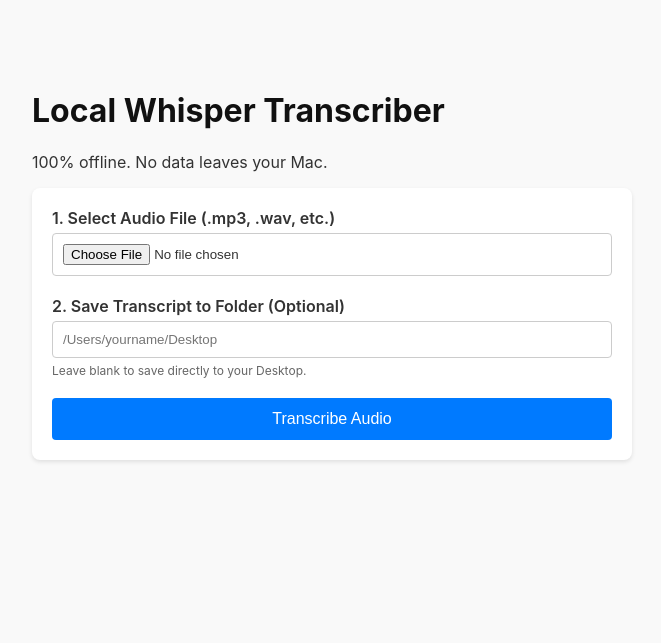
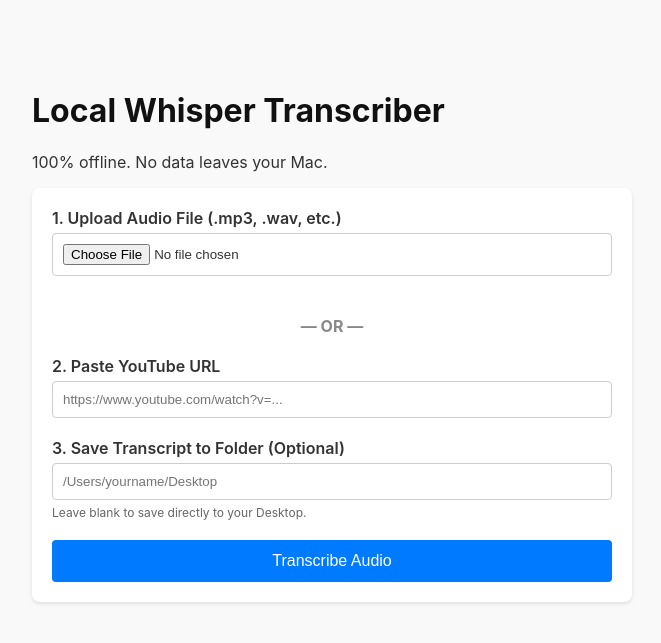
Before and after one commit to Karlo-I/mp3_transcriber, a Flask app: page / in a window 1280 px wide. Shown: the top 643 px of the page, without its empty margins (308-969 px from the left). Run offline with Flask 3, Linux system fonts and the light colour scheme.

Commit message:
new feature: direct link to a video source like youtube

```diff
--- a/app.py
+++ b/app.py
@@ -3,13 +3,14 @@ import uuid
 import subprocess
 import whisper
 import torch
+import yt_dlp
 from flask import Flask, request, render_template
 from werkzeug.utils import secure_filename
 from urllib.parse import quote
 
 app = Flask(__name__)
 
-# Create a temporary folder to hold uploaded files during processing
+# Create a temporary folder to hold uploaded/downloaded files
 UPLOAD_FOLDER = 'temp_uploads'
 os.makedirs(UPLOAD_FOLDER, exist_ok=True)
 
@@ -25,18 +26,54 @@ def index():
 
 @app.route('/transcribe', methods=['POST'])
 def transcribe():
-    # 1. Handle the uploaded file
-    if 'audio_file' not in request.files:
-        return "Error: No file part in the request."
+    youtube_url = request.form.get('youtube_url', '').strip()
+    file = request.files.get('audio_file')
 
-    file = request.files['audio_file']
-    if file.filename == '':
-        return "Error: No file selected."
+    temp_filepath = os.path.join(UPLOAD_FOLDER, f"temp_{uuid.uuid4()}")
+    actual_audio_path = None
+
+    # 1. Determine the source of the audio
+    if youtube_url: # This works on any video-sharing platform as well
+        print(f"Downloading audio from YouTube...")
+
+        # This function updates the terminal with download progress
+        def progress_hook(d):
+            if d['status'] == 'downloading':
+                # \r moves the cursor to the start of the line to update it
+                percent = d.get('_percent_str', 'Unknown')
+                speed = d.get('_speed_str', 'Unknown')
+                print(f"\rDownloading: {percent} | Speed: {speed}", end='', flush=True)
+            elif d['status'] == 'finished':
+                print("\nDownload complete! Extracting audio...")
+
+        try:
+            ydl_opts = {
+                'format': 'bestaudio/best',
+                'outtmpl': temp_filepath,
+                'postprocessors': [{
+                    'key': 'FFmpegExtractAudio',
+                    'preferredcodec': 'mp3',
+                    'preferredquality': '192',
+                }],
+                'progress_hooks': [progress_hook], # <--- This adds the progress bar!
+                'no_warnings': True # Hides the Python 3.10 warning
+            }
+            with yt_dlp.YoutubeDL(ydl_opts) as ydl:
+                ydl.download([youtube_url])
+            actual_audio_path = temp_filepath + '.mp3'
+        except Exception as e:
+            return f"Error downloading YouTube video: {str(e)}"
+
+    elif file and file.filename != '':
+        # Handle standard file upload
+        temp_filename = f"{temp_filepath}_{secure_filename(file.filename)}"
+        actual_audio_path = os.path.join(UPLOAD_FOLDER, temp_filename)
+        file.save(actual_audio_path)
+    else:
+        return "Error: Please provide either a YouTube URL or upload an audio file."
 
     # 2. Handle the save directory
     save_dir = request.form.get('save_path', '').strip()
-
-    # Default to Desktop if left blank
     if not save_dir:
         save_dir = os.path.expanduser("~/Desktop")
     else:
@@ -45,19 +82,14 @@ def transcribe():
     if not os.path.isdir(save_dir):
         return f"Error: The folder '{save_dir}' does not exist. Please check the path."
 
-    # 3. Save the uploaded file temporarily
-    temp_filename = f"temp_{uuid.uuid4()}_{secure_filename(file.filename)}"
-    temp_filepath = os.path.join(UPLOAD_FOLDER, temp_filename)
-    file.save(temp_filepath)
+    try:
+        # 3. Transcribe the audio
+        print(f"Transcribing... (Check terminal for progress)")
+        result = model.transcribe(actual_audio_path, verbose=True)
 
-    try:
-        # 4. Transcribe the audio
-        print(f"Transcribing {file.filename}... (Check terminal for progress)")
-        result = model.transcribe(temp_filepath, verbose=True)
-
-        # 5. Save the text file to the user's chosen directory with timestamps
-        original_name = os.path.splitext(secure_filename(file.filename))[0]
-        output_filename = f"{original_name}_transcript.txt"
+        # 4. Save the text file with timestamps
+        source_name = "youtube_transcript" if youtube_url else os.path.splitext(secure_filename(file.filename))[0]
+        output_filename = f"{source_name}_transcript.txt"
         output_filepath = os.path.join(save_dir, output_filename)
 
         with open(output_filepath, "w", encoding="utf-8") as f:
@@ -66,12 +98,10 @@ def transcribe():
                 text = segment["text"].strip()
                 f.write(f"[{start_time}] {text}\n\n")
 
-        # 6. Create secure links to our new backend routes
-        # We use urllib.parse.quote to safely handle spaces in file paths
+        # 5. Create secure links
         folder_link = f"/open_folder?path={quote(save_dir)}"
         file_link = f"/open_file?path={quote(output_filepath)}"
 
-        # 7. Return the success page with clickable buttons
         return f"""
         <!DOCTYPE html>
         <html>
@@ -91,7 +121,7 @@ def transcribe():
 
             <div style="margin-top: 30px;">
                 <a href="{folder_link}" class="btn">📁 Open Folder in Finder</a>
-                <a href="{file_link}" class="btn btn-secondary"> Open Text File</a>
+                <a href="{file_link}" class="btn btn-secondary">📄 Open Text File</a>
             </div>
 
             <br><br>
@@ -104,18 +134,16 @@ def transcribe():
         return f"Error during transcription: {str(e)}"
 
     finally:
-        # 8. Clean up the temporary audio file to save space
-        if os.path.exists(temp_filepath):
-            os.remove(temp_filepath)
+        # 6. Clean up temporary files
+        if actual_audio_path and os.path.exists(actual_audio_path):
+            os.remove(actual_audio_path)
 
-# --- NEW ROUTES TO OPEN FILES/FOLDERS USING MACOS NATIVE COMMANDS ---
-
+# --- ROUTES TO OPEN FILES/FOLDERS ---
 @app.route('/open_folder')
 def open_folder():
     path = request.args.get('path', '')
     path = os.path.expanduser(path)
     if os.path.isdir(path):
-        # 'open' is the macOS command to open Finder
         subprocess.Popen(['open', path])
     return f"Opening folder... <br><br><a href='/'>← Back to Home</a>"
 
@@ -124,14 +152,11 @@ def open_file():
     path = request.args.get('path', '')
     path = os.path.expanduser(path)
     if os.path.isfile(path):
-        # 'open' will open the file in your default text editor (TextEdit)
         subprocess.Popen(['open', path])
     return f"Opening file... <br><br><a href='/'>← Back to Home</a>"
 
 # --- HELPER FUNCTIONS ---
-
 def format_timestamp(seconds):
-    """Helper to make seconds look like 00:00:00"""
     hours = int(seconds // 3600)
     minutes = int((seconds % 3600) // 60)
     secs = int(seconds % 60)
--- a/requirements.txt
+++ b/requirements.txt
@@ -25,3 +25,4 @@ tqdm==4.70.1
 typing_extensions==4.16.0
 urllib3==2.8.0
 Werkzeug==3.1.9
+yt-dlp==2026.10.21
--- a/templates/index.html
+++ b/templates/index.html
@@ -9,11 +9,12 @@
         h1 { color: #111; }
         form { background: #fff; padding: 20px; border-radius: 8px; box-shadow: 0 2px 4px rgba(0,0,0,0.1); }
         label { display: block; margin-bottom: 5px; font-weight: 600; }
-        input[type="file"], input[type="text"] { width: 100%; padding: 10px; margin-bottom: 20px; border: 1px solid #ccc; border-radius: 4px; box-sizing: border-box; }
+        input[type="file"], input[type="text"], input[type="url"] { width: 100%; padding: 10px; margin-bottom: 20px; border: 1px solid #ccc; border-radius: 4px; box-sizing: border-box; }
         button { background: #007aff; color: white; border: none; padding: 12px 20px; font-size: 16px; border-radius: 4px; cursor: pointer; width: 100%; }
         button:hover { background: #005bb5; }
         button:disabled { background: #ccc; cursor: not-allowed; }
         .hint { font-size: 12px; color: #666; margin-top: -15px; margin-bottom: 20px; }
+        .divider { text-align: center; margin: 20px 0; color: #888; font-weight: bold; }
     </style>
 </head>
 <body>
@@ -21,10 +22,16 @@
     <p>100% offline. No data leaves your Mac.</p>
 
     <form action="/transcribe" method="POST" enctype="multipart/form-data" id="transcribeForm">
-        <label for="audio_file">1. Select Audio File (.mp3, .wav, etc.)</label>
-        <input type="file" id="audio_file" name="audio_file" accept="audio/*" required>
 
-        <label for="save_path">2. Save Transcript to Folder (Optional)</label>
+        <label for="audio_file">1. Upload Audio File (.mp3, .wav, etc.)</label>
+        <input type="file" id="audio_file" name="audio_file" accept="audio/*">
+
+        <div class="divider">— OR —</div>
+
+        <label for="youtube_url">2. Paste YouTube URL</label>
+        <input type="url" id="youtube_url" name="youtube_url" placeholder="https://www.youtube.com/watch?v=...">
+
+        <label for="save_path">3. Save Transcript to Folder (Optional)</label>
         <input type="text" id="save_path" name="save_path" placeholder="/Users/yourname/Desktop">
         <p class="hint">Leave blank to save directly to your Desktop.</p>
 
@@ -32,10 +39,17 @@
     </form>
 
     <script>
-        // Simple script to update UI while processing
-        document.getElementById('transcribeForm').addEventListener('submit', function() {
+        const fileInput = document.getElementById('audio_file');
+        const urlInput = document.getElementById('youtube_url');
+        const form = document.getElementById('transcribeForm');
+
+        // Simple logic to disable one input if the other is used
+        fileInput.addEventListener('input', () => { if(fileInput.value) urlInput.disabled = true; else urlInput.disabled = false; });
+        urlInput.addEventListener('input', () => { if(urlInput.value) fileInput.disabled = true; else fileInput.disabled = false; });
+
+        // UI feedback on submit
+        form.addEventListener('submit', function() {
             var btn = document.getElementById('submitBtn');
-            btn.value = 'Processing... Please wait (Check Terminal)';
             btn.disabled = true;
             btn.innerText = 'Processing... (Check VS Code Terminal)';
         });
```
